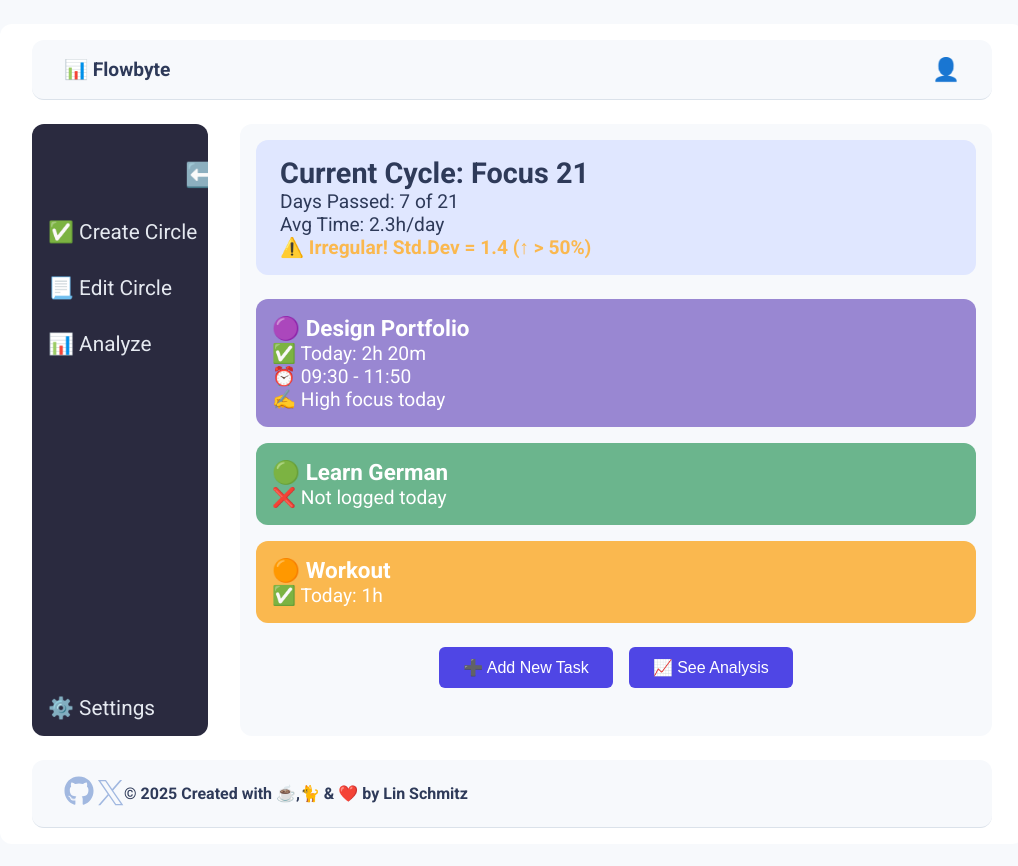
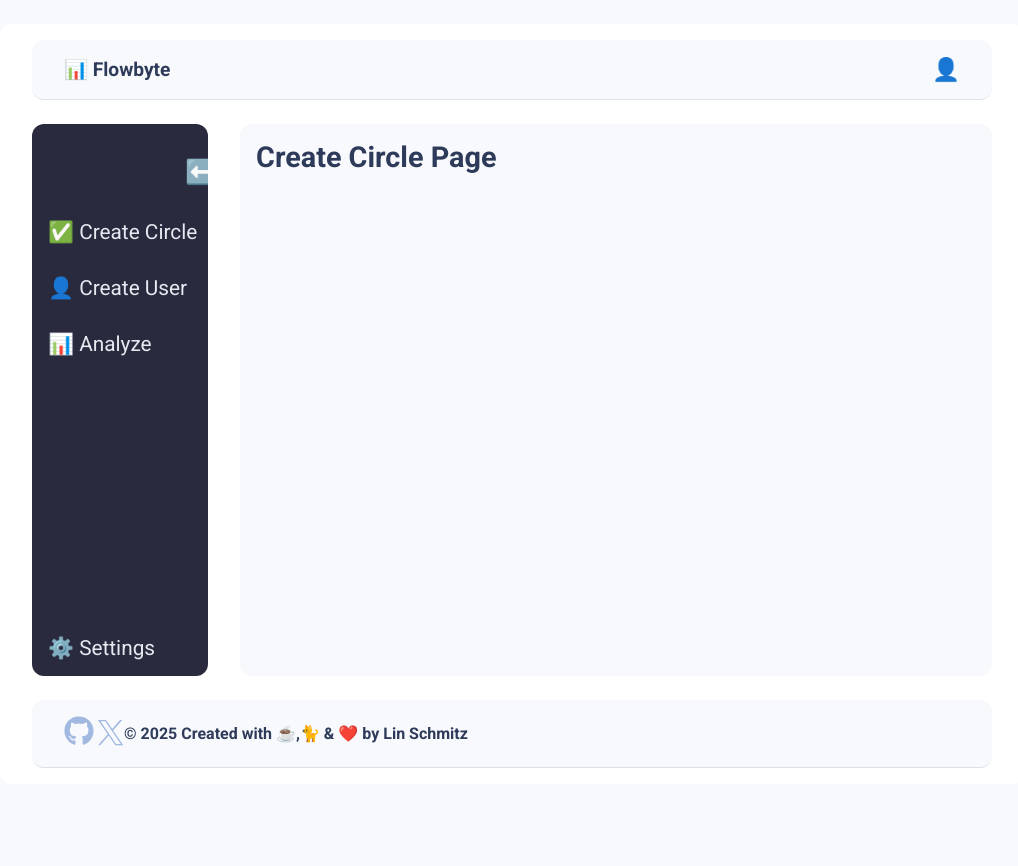
Before and after one commit to LinSchmitz/Flowbyte, a React (Vite) app: page /create-circle in a window 1280 px wide. Shown: the whole page, without its empty margins (128-1146 px from the left). After the commit the page ends 808 px from the top, so only its background shows below. Built offline with nearby package versions, Linux system fonts and the light colour scheme.

Commit message:
added footer

```diff
--- a/package.json
+++ b/package.json
@@ -11,7 +11,8 @@
   },
   "dependencies": {
     "react": "^18.2.0",
-    "react-dom": "^18.2.0"
+    "react-dom": "^18.2.0",
+    "react-router-dom": "^7.7.0"
   },
   "devDependencies": {
     "@types/react": "^18.2.43",
--- a/src/components/App.jsx
+++ b/src/components/App.jsx
@@ -4,16 +4,62 @@ import Header from './Header';
 import Dashboard from './Dashboard';
 import Footer from './Footer';
 import { SideBar } from './SideBar';
+import { BrowserRouter, Route, Routes } from 'react-router-dom';
+
+// export default function App() {
+//   return (
+//     <BrowserRouter>
+//       <div className="app">
+//         <Header />
+//         <div className="main-layout">
+//           <SideBar />
+//           <Dashboard />
+//         </div>
+//         <Footer />
+//       </div>
+//     </BrowserRouter>
+//   );
+// }
 
 export default function App() {
   return (
+    <BrowserRouter>
       <div className="app">
         <Header />
         <div className="main-layout">
           <SideBar />
-        <Dashboard />
+          <main className="main-content">
+            <Routes>
+              <Route path="/create-circle" element={<CreateCircle />} />
+              <Route path="/create-user" element={<CreateUser />} />
+              <Route path="/analyze" element={<Analyze />} />
+              <Route path="/settings" element={<Settings />} />
+              {/* You can add a default route */}
+              <Route
+                path="*"
+                element={<h2>Welcome! Please select a page.</h2>}
+              />
+            </Routes>
+          </main>
         </div>
         <Footer />
       </div>
+    </BrowserRouter>
   );
 }
+
+function CreateCircle() {
+  return <h2>Create Circle Page</h2>;
+}
+
+function CreateUser() {
+  return <h2>Create User Page</h2>;
+}
+
+function Analyze() {
+  return <h2>Analyze Page</h2>;
+}
+
+function Settings() {
+  return <h2>Settings Page</h2>;
+}
--- a/src/components/SideBar.jsx
+++ b/src/components/SideBar.jsx
@@ -1,29 +1,59 @@
+// import React, { useState } from 'react';
+
+// export function SideBar() {
+//   const [isOpen, setIsOpen] = useState(true);
+
+//   return (
+//     <div className={`sidebar ${isOpen ? 'open' : 'collapsed'}`}>
+//       <button className="toggle-btn" onClick={() => setIsOpen(prev => !prev)}>
+//         {isOpen ? '⬅️' : '➡️'}
+//       </button>
+
+//       {isOpen ? (
+//         <ul>
+//           <li>✅ Create Circle</li>
+//           <li>📃 Edit Circle</li>
+//           <li>📊 Analyze</li>
+//           <li>⚙️ Settings</li>
+//         </ul>
+//       ) : (
+//         <ul>
+//           <li title="CCircle">✅</li>
+//           <li title="ECircle">📃</li>
+//           <li title="Analyze">📊</li>
+//           <li title="Settings">⚙️</li>
+//         </ul>
+//       )}
+//     </div>
+//   );
+// }
+
+// SideBar.jsx
 import React, { useState } from 'react';
+import { Link } from 'react-router-dom';
 
 export function SideBar() {
   const [isOpen, setIsOpen] = useState(true);
 
   return (
     <div className={`sidebar ${isOpen ? 'open' : 'collapsed'}`}>
-      <button className="toggle-btn" onClick={() => setIsOpen(prev => !prev)}>
+      <button className="toggle-btn" onClick={() => setIsOpen(!isOpen)}>
         {isOpen ? '⬅️' : '➡️'}
       </button>
-
-      {isOpen ? (
-        <ul>
-          <li>✅ Create Circle</li>
-          <li>📃 Edit Circle</li>
-          <li>📊 Analyze</li>
-          <li>⚙️ Settings</li>
-        </ul>
-      ) : (
-        <ul>
-          <li title="CCircle">✅</li>
-          <li title="ECircle">📃</li>
-          <li title="Analyze">📊</li>
-          <li title="Settings">⚙️</li>
-        </ul>
-      )}
+      <ul>
+        <li>
+          <Link to="/create-circle">✅ {isOpen && 'Create Circle'}</Link>
+        </li>
+        <li>
+          <Link to="/create-user">👤 {isOpen && 'Create User'}</Link>
+        </li>
+        <li>
+          <Link to="/analyze">📊 {isOpen && 'Analyze'}</Link>
+        </li>
+        <li>
+          <Link to="/settings">⚙️ {isOpen && 'Settings'}</Link>
+        </li>
+      </ul>
     </div>
   );
 }
--- a/src/index.css
+++ b/src/index.css
@@ -127,6 +127,11 @@ body {
 }
 
 /* Sidebar styles */
+a {
+  text-decoration: none;
+  color: var(--color-text-dark);
+}
+
 .sidebar {
   background-color: var(--color-surface-dark);
   color: var(--color-text-dark);
@@ -161,11 +166,13 @@ body {
   padding: 0;
   gap: 2rem;
   width: 100%;
+  text-decoration: none;
 }
 
 .sidebar li {
   cursor: pointer;
   white-space: nowrap;
+  text-decoration: none;
 }
 
 .sidebar li:last-child {
```
Also changed, not shown: 1 other file (tests, documents, lock files or other folders). Lines whose indentation alone changed are shown as unchanged.
